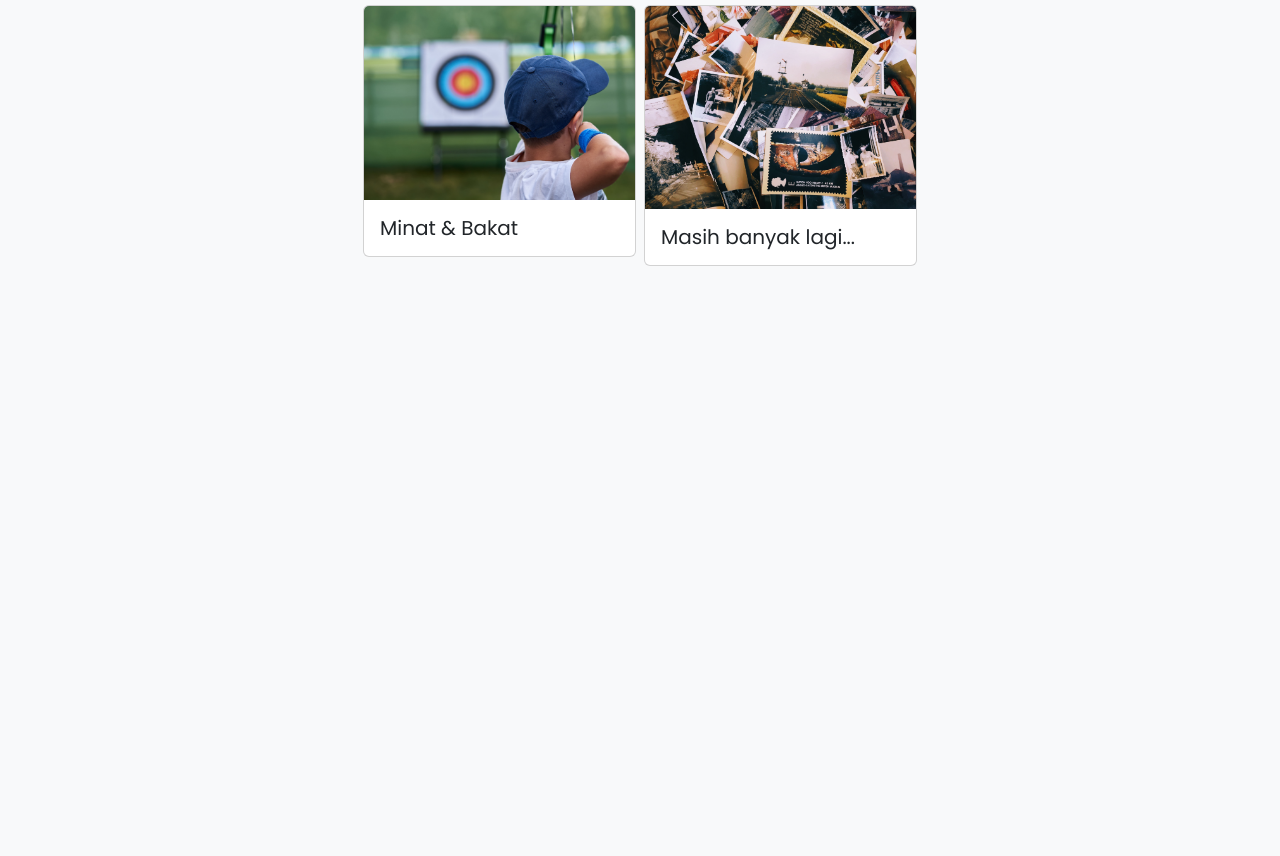
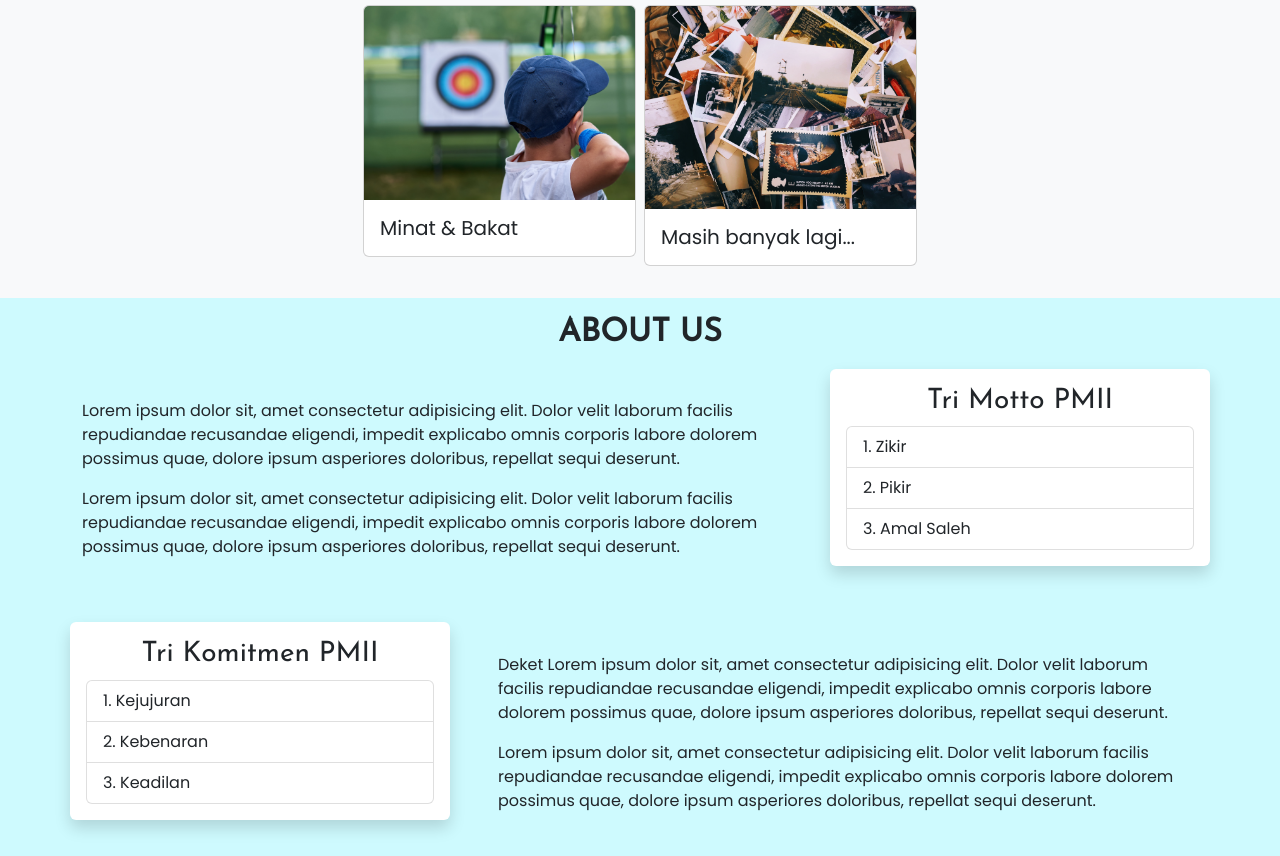
Before and after one commit to pmiistmiktasik/komisariat-pmii, a plain HTML site: page index.html in a window 1280 px wide. Shown: the part 1944-2800 px from the top of the page. Before the commit the page ends 2218 px from the top, so only its background shows below. Drawn offline with Linux system fonts and the light colour scheme.

Commit message:
feat: about us section

```diff
--- a/css/style.css
+++ b/css/style.css
@@ -3,7 +3,8 @@ body {
   font-family: "Poppins", sans-serif;
 }
 #hero,
-#rayon {
+#rayon,
+#about {
   min-height: 100vh;
 }
 .ff-josefin {
--- a/index.html
+++ b/index.html
@@ -59,7 +59,7 @@
               <a class="nav-link" href="#activity">Activity</a>
             </li>
             <li class="nav-item">
-              <a class="nav-link" href="#about">About</a>
+              <a class="nav-link" href="#about">About Us</a>
             </li>
             <li class="nav-item">
               <a class="nav-link" href="#testi">Testi</a>
@@ -223,6 +223,66 @@
       </div>
     </div>
   </section>
+  <section class="container-fluid py-2 pb-lg-0 my-4 mb-lg-0" id="about" style="background-color: #cefafe;">
+    <div class="container pt-2">
+      <h2 class="text-center ff-josefin fw-bold">ABOUT US</h2>
+      <div class="row align-items-center">
+        <div class="col-md-8 pe-0 pe-md-5">
+          <p>Lorem ipsum dolor sit, amet consectetur adipisicing elit. Dolor velit laborum facilis repudiandae
+            recusandae eligendi, impedit explicabo omnis corporis labore dolorem possimus quae, dolore ipsum asperiores
+            doloribus, repellat sequi deserunt.</p>
+          <p>Lorem ipsum dolor sit, amet consectetur adipisicing elit. Dolor velit laborum facilis repudiandae
+            recusandae eligendi, impedit explicabo omnis corporis labore dolorem possimus quae, dolore ipsum asperiores
+            doloribus, repellat sequi deserunt.</p>
+        </div>
+        <div class="col-md-4 bg-white rounded shadow p-3 mt-2 mb-5">
+          <h3 class="ff-josefin text-center">Tri Motto PMII</h3>
+          <ol class="list-group list-group-numbered">
+            <li class="list-group-item">Zikir</li>
+            <li class="list-group-item">Pikir</li>
+            <li class="list-group-item">Amal Saleh</li>
+          </ol>
+        </div>
+      </div>
+      <div class="row align-items-center flex-md-row-reverse">
+        <div class="col-md-8 ps-0 ps-md-5">
+          <p>Deket Lorem ipsum dolor sit, amet consectetur adipisicing elit. Dolor velit laborum facilis repudiandae
+            recusandae eligendi, impedit explicabo omnis corporis labore dolorem possimus quae, dolore ipsum asperiores
+            doloribus, repellat sequi deserunt.</p>
+          <p>Lorem ipsum dolor sit, amet consectetur adipisicing elit. Dolor velit laborum facilis repudiandae
+            recusandae eligendi, impedit explicabo omnis corporis labore dolorem possimus quae, dolore ipsum asperiores
+            doloribus, repellat sequi deserunt.</p>
+        </div>
+        <div class="col-md-4 bg-white rounded shadow p-3 mt-2 mb-5">
+          <h3 class="ff-josefin text-center">Tri Komitmen PMII</h3>
+          <ol class="list-group list-group-numbered">
+            <li class="list-group-item">Kejujuran</li>
+            <li class="list-group-item">Kebenaran</li>
+            <li class="list-group-item">Keadilan</li>
+          </ol>
+        </div>
+      </div>
+      <div class="row align-items-center">
+        <div class="col-md-8 pe-0 pe-md-5">
+          <p>Lorem ipsum dolor sit, amet consectetur adipisicing elit. Dolor velit laborum facilis repudiandae
+            recusandae eligendi, impedit explicabo omnis corporis labore dolorem possimus quae, dolore ipsum asperiores
+            doloribus, repellat sequi deserunt.</p>
+          <p>Lorem ipsum dolor sit, amet consectetur adipisicing elit. Dolor velit laborum facilis repudiandae
+            recusandae eligendi, impedit explicabo omnis corporis labore dolorem possimus quae, dolore ipsum asperiores
+            doloribus, repellat sequi deserunt.</p>
+        </div>
+        <div class="col-md-4 bg-white rounded shadow p-3 mt-2 mb-5">
+          <h3 class="ff-josefin text-center">Tri Khidmat PMII</h3>
+          <ol class="list-group list-group-numbered">
+            <li class="list-group-item">Takwa</li>
+            <li class="list-group-item">Intelektual</li>
+            <li class="list-group-item">Profesional</li>
+          </ol>
+        </div>
+      </div>
+
+    </div>
+  </section>
 </body>
 
 </html>
```
